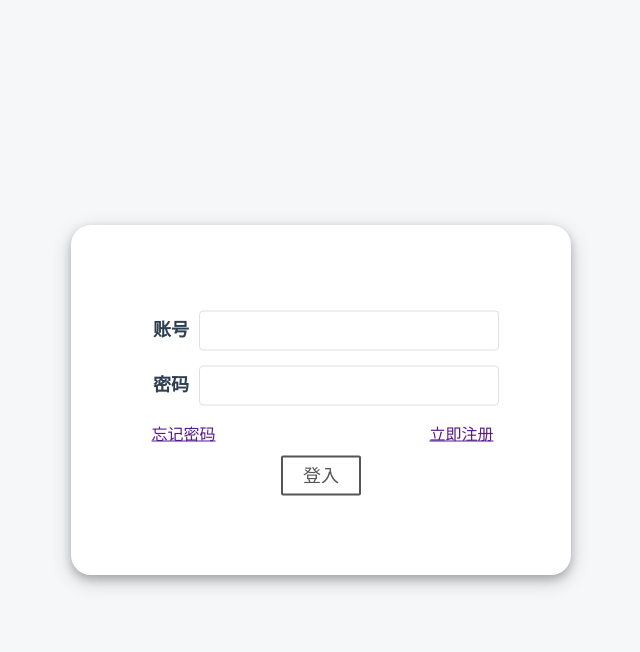
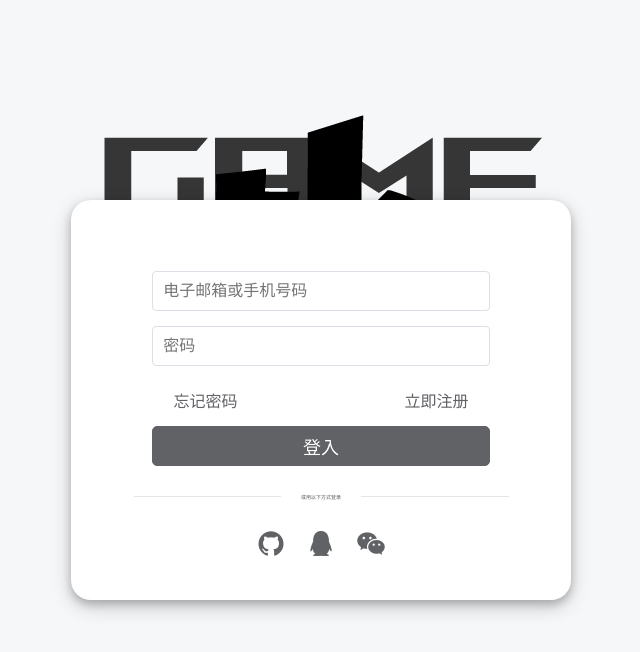
Before and after one commit to thgamejam/touhou-gamejam, a Vue app in the folder web/: page /signin in a window 1280 px wide. Shown: the top 652 px of the page, without its empty margins (319-959 px from the left). Built offline with nearby package versions, Linux system fonts and the light colour scheme.

Commit message:
初完成登入页面

```diff
--- a/web/src/blog-venja-cc/LoginRegister.vue
+++ b/web/src/blog-venja-cc/LoginRegister.vue
@@ -1,18 +1,31 @@
 <template>
+  <div class="signin-background" />
   <div class="signin-container center bg-white">
     <div class="signin-form center">
       <div class="signin-form-account">
-        <p class="bold">账号</p><input>
+        <!--<p class="bold">账号</p>-->
+        <input class="signin-form-account-input" placeholder="电子邮箱或手机号码">
       </div>
       <div class="signin-form-password">
-        <p class="bold">密码</p><input>
+        <!--<p class="bold">密码</p>-->
+        <input class="signin-form-password-input" placeholder="密码">
       </div>
       <div class="signin-helper">
         <a class="signin-helper-forget-password left" href="">忘记密码</a> <a class="signin-helper-register right" href="">立即注册</a>
       </div>
 
-      <div style="margin-top: 50px">
-        <a href="" class="basic-button signin-login-btn not-selectable">登入</a>
+      <div class="signin-login-btn">
+        <button>登入</button>
+      </div>
+
+      <el-divider style="opacity: 0.8;margin: 30px 0 30px 0;">
+        <p style="font-size:5px;">或用以下方式登录</p>
+      </el-divider>
+
+      <div style="font-size: 30px; color: white">
+        <i class="ri-github-fill"></i>
+        <i class="ri-qq-fill" style="margin: 0 20px 0 20px;"></i>
+        <i class="ri-wechat-fill"></i>
       </div>
     </div>
   </div>
@@ -32,12 +45,6 @@ export default {
 </script>
 
 <style scoped>
-p {
-  display: inline-block;
-  font-size: 18px;
-  margin: auto;
-  padding: 0 10px;
-}
 input {
   padding: 0 10px;
   background-color: #fff;
@@ -50,34 +57,72 @@ input {
   height: 100%;
   line-height: 40px;
   outline: 0;
-  width: 80%;
+  width: 90%;
+}
+i {
+  color: #606266;
+}
+i:hover {
+  color: #000000;
+}
+.signin-background {
+  background: url('../assets/Logo_bg.png') no-repeat;
+  width: 500px;
+  height: 500px;
+  margin: 0 auto;
 }
 .signin-container {
   width: 500px;
-  height: 350px;
+  height: 400px;
   border-radius: 20px;
   box-shadow: 0 4px 8px 0 rgba(0, 0, 0, 0.2), 0 6px 20px 0 rgba(0, 0, 0, 0.2);
 }
 .signin-form {
-  transform: translate(0, -10%);
+  transform: translate(0, 10%);
   width: 75%;
-  height: 50%;
+  height: 90%;
 }
 .signin-form-account,
 .signin-form-password {
   height: 40px;
   margin: 15px auto;
 }
+.signin-form-account-input,
+.signin-form-password-input {
+
+}
 .signin-helper {
-  margin: 15px auto;
+  height: 30px;
+  margin: 15px 40px;
 }
+.signin-helper-register,
 .signin-helper-forget-password {
-  margin-left: 18px;
+  padding: 7px 0;
+  text-decoration: none;
+  color: #606266;
 }
-.signin-helper-register {
-  margin-right: 15px;
+.signin-helper-register:hover,
+.signin-helper-forget-password:hover {
+   color: #000000;
+ }
+.signin-login-btn {
+  margin: 15px 0;
 }
-.signin-login-btn {
+.signin-login-btn button {
+  border: #606266 1px solid;
+  border-radius: 5px;
+  background-color: #606266;
   font-size: 18px;
+  color: white;
+  height: 40px;
+  width: 90%;
+}
+.signin-login-btn button:hover {
+  border: #000000 1px solid;
+  background-color: #000000;
+}
+.signin-login-btn button:focus {
+  border: #363636 3px solid;
+  background-color: #363636;
 }
 </style>
--- a/web/src/blog-venja-cc/components/Toggle.vue
+++ b/web/src/blog-venja-cc/components/Toggle.vue
@@ -78,7 +78,7 @@ export default {
   margin: 0 auto;
 }
 .sidebar-profile-description {
-  padding: 1px;
+  height: 20px;
 }
 .sidebar-profile-login-register {
 }
--- a/web/src/main.ts
+++ b/web/src/main.ts
@@ -2,6 +2,7 @@ import { createApp } from 'vue'
 import App from './App.vue'
 import ElementPlus from 'element-plus'
 import 'element-plus/lib/theme-chalk/index.css'
+import 'remixicon/fonts/remixicon.css'
 import './assets/global-style.css'
 import router from './router'
 
--- a/web/src/views/LoginPage.vue
+++ b/web/src/views/LoginPage.vue
@@ -33,7 +33,6 @@
 
 <script>
 import {ref} from "vue";
-import 'remixicon/fonts/remixicon.css'
 export default {
   name: "LoginPage",
   setup(){
```
Also changed, not shown: web/src/assets/Logo_bg.png (added).
